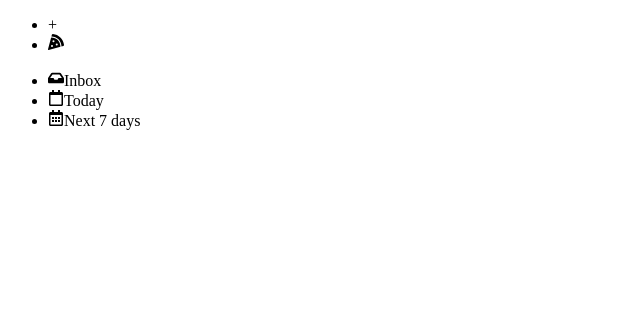
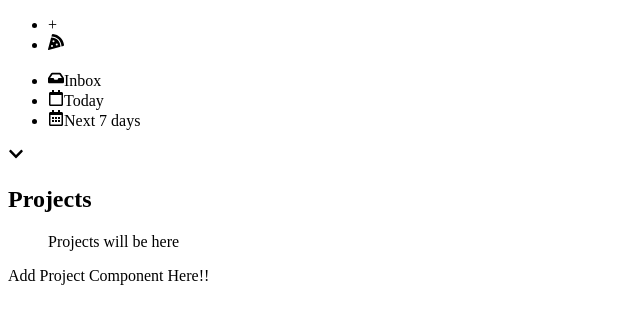
Before and after one commit to liuyuzhen99/todoist, a React (Vite) app: page / in a window 1280 px wide. Shown: the part 312-636 px from the top of the page, without its empty margins (0-640 px from the left). Built offline with nearby package versions, Linux system fonts and the light colour scheme.

Commit message:
install firebase&node-sass

```diff
--- a/package.json
+++ b/package.json
@@ -10,6 +10,8 @@
     "preview": "vite preview"
   },
   "dependencies": {
+    "firebase": "^11.0.1",
+    "node-sass": "^9.0.0",
     "react": "^18.3.1",
     "react-dom": "^18.3.1",
     "react-icons": "^5.3.0"
--- a/src/components/layouts/Siderbar.jsx
+++ b/src/components/layouts/Siderbar.jsx
@@ -1,15 +1,43 @@
 /* eslint-disable no-unused-vars */
 import React from "react";
-import { FaChevronDown, FaInbox, FaRegCalendarAlt, FaRegCalendar } from "react-icons/fa";
+import {
+  FaChevronDown,
+  FaInbox,
+  FaRegCalendarAlt,
+  FaRegCalendar,
+} from "react-icons/fa";
 
 export const Siderbar = () => {
-    return (
-        <div className="sidebar" data-testid="siderbar">
-            <ul className="sidebar_generic">
-                <li><span><FaInbox/></span><span>Inbox</span></li>
-                <li><span><FaRegCalendar/></span><span>Today</span></li>
-                <li><span><FaRegCalendarAlt/></span><span>Next 7 days</span></li>
-            </ul>
-        </div>
-    )
-}
+  return (
+    <div className="sidebar" data-testid="siderbar">
+      <ul className="sidebar_generic">
+        <li>
+          <span>
+            <FaInbox />
+          </span>
+          <span>Inbox</span>
+        </li>
+        <li>
+          <span>
+            <FaRegCalendar />
+          </span>
+          <span>Today</span>
+        </li>
+        <li>
+          <span>
+            <FaRegCalendarAlt />
+          </span>
+          <span>Next 7 days</span>
+        </li>
+      </ul>
+      <div className="siderbar__middle">
+        <span>
+          <FaChevronDown />
+        </span>
+        <h2>Projects</h2>
+      </div>
+      <ul className="sidebar__projects">Projects will be here</ul>
+      Add Project Component Here!!
+    </div>
+  );
+};
```
Also changed, not shown: src/firebase.jsx (added, +11 -0 lines), 1 other file (tests, documents, lock files or other folders).
